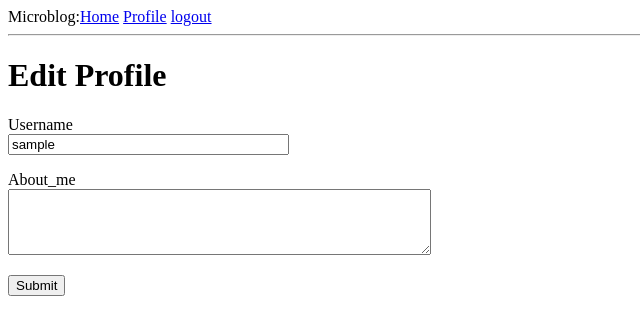
After one commit to Yuluer/flask_mircoblog, a Flask app: page /edit_profile in a window 1280 px wide. The commit adds this page. Shown: the top 335 px of the page, without its empty margins (0-640 px from the left). Run offline with Flask 2, Linux system fonts and the light colour scheme; the visitor is signed in with stand-in values (Sample User, id 1); data comes from the database, SQL or seed files in the repository.

Commit message:
user_info_finished

```diff
--- a/app/forms.py
+++ b/app/forms.py
@@ -2,6 +2,8 @@ from flask_wtf import FlaskForm#从flask_wtf包中导入FlaskForm类
 from wtforms import StringField,PasswordField,BooleanField,SubmitField#导入这些类
 from wtforms.validators import DataRequired,Email, EqualTo,ValidationError
 from app.models import User
+from wtforms import StringField, TextAreaField, SubmitField
+from wtforms.validators import DataRequired, Length
 
 class LoginForm(FlaskForm):
 	username = StringField('Username', validators=[DataRequired()])
@@ -27,3 +29,9 @@ class RegistrationForm(FlaskForm):
         user = User.query.filter_by(email=email.data).first()
         if user is not None:
             raise ValidationError('Please use a different email address.')
+
+
+class EditProfileForm(FlaskForm):
+	username = StringField('Username', validators=[DataRequired()])
+	about_me = TextAreaField('About_me', validators=[Length(min=0, max=140)])
+	submit = SubmitField('Submit')
--- a/app/models.py
+++ b/app/models.py
@@ -3,6 +3,7 @@ from flask_login import UserMixin
 from app import db
 from datetime import datetime
 from app import login
+from hashlib import md5
 
 @login.user_loader
 def load_user(id):
@@ -14,6 +15,8 @@ class User(UserMixin, db.Model):
 	email = db.Column(db.String(120), index=True, unique=True)
 	password_hash = db.Column(db.String(128))
 	posts = db.relationship('Post', backref='author', lazy='dynamic')
+	about_me = db.Column(db.String(140))
+	last_seen = db.Column(db.DateTime, default=datetime.utcnow)
 
 	def __repr__(self):
 		return '<User {}>'.format(self.username)
@@ -27,6 +30,11 @@ class User(UserMixin, db.Model):
 	def check_password(self, password):
 		return check_password_hash(self.password_hash, password)
 
+	def avatar(self, size):
+		digest = md5(self.email.lower().encode('utf-8')).hexdigest()
+		return 'https://www.gravatar.com/avatar/{}?d=identicon&s={}'.format(
+			digest, size)
+
 class Post(db.Model):
 	id = db.Column(db.Integer, primary_key=True)
 	body = db.Column(db.String(140))
--- a/app/routes.py
+++ b/app/routes.py
@@ -2,14 +2,20 @@ from werkzeug.urls import url_parse
 
 from app import ath,db
 from flask import render_template, flash, redirect, url_for,request
-from app.forms import LoginForm, RegistrationForm
+from app.forms import LoginForm, RegistrationForm, EditProfileForm
 from flask_login import current_user, login_user, logout_user, login_required
 from app.models import User
+from datetime import datetime
 
+
+@ath.before_request
+def before_request():
+    if current_user.is_authenticated:
+        current_user.last_seen = datetime.utcnow()
+        db.session.commit()
 
 @ath.route('/')
 @ath.route('/index',methods=['GET','POST'])
-@login_required
 def index():
 
 	posts = [  # 创建一个列表：帖子。里面元素是两个字典，每个字典里元素还是字典，分别作者、帖子内容。
@@ -61,3 +67,29 @@ def register():
         flash('Congratulations, you are now a registered user!')
         return redirect(url_for('login'))
     return render_template('register.html', title='Register', form=form)
+
+@ath.route('/user/<username>')
+@login_required
+def user(username):
+    user = User.query.filter_by(username=username).first_or_404()
+    posts = [
+        {'author':user, 'body':'Test post #1'},
+        {'author':user, 'body':'Test post #2'}
+    ]
+    return render_template('user.html', user=user, posts=posts)
+
+@ath.route('/edit_profile',methods=['GET','POST'])
+@login_required
+def edit_profile():
+    form = EditProfileForm()
+    if form.validate_on_submit():
+        current_user.username = form.username.data
+        current_user.about_me = form.about_me.data
+        db.session.commit()
+
+        flash('Your changes have been saved.')
+        return redirect(url_for('edit_profile'))
+    elif request.method == 'GET':
+        form.username.data = current_user.username
+        form.about_me.data= current_user.about_me
+    return render_template('edit_profile.html', title='Edit Profile', form=form)
--- /dev/null
+++ b/app/templates/_post.html
@@ -0,0 +1,6 @@
+<table>
+			<tr valign="top">
+				<td><img src="{{ post.author.avatar(36) }}"></td>
+				<td>{{ post.author.username }} says:<br>{{ post.body }}</td>
+			</tr>
+</table>
--- a/app/templates/base.html
+++ b/app/templates/base.html
@@ -13,6 +13,7 @@
                     {% if current_user.is_anonymous %}
                         <a href="{{ url_for('login') }}">login</a>
                     {% else %}
+                        <a href="{{ url_for('user', username=current_user.username) }}">Profile</a>
                         <a href="{{ url_for('logout') }}">logout</a>
                     {% endif %}
     </div>
--- /dev/null
+++ b/app/templates/edit_profile.html
@@ -0,0 +1,26 @@
+{% extends "base.html" %}
+
+{% block content %}
+	<h1>Edit Profile</h1>
+	<form action="", method="post">
+		{{ form.hidden_tag() }}
+		<p>
+			{{ form.username.label }}<br>
+			{{ form.username(size=32) }}<br>
+			{% for error in form.username.errors %}
+				<span style="color:red;">[{{ error }}]</span>
+			{% endfor %}
+		</p>
+
+		<p>
+			{{ form.about_me.label }}<br>
+			{{ form.about_me(cols=50, rows=4) }}<br>
+			{% for error in form.about_me.errors %}
+				<span style="color:red;">[{{ error }}]</span>
+			{% endfor %}
+		</p>
+		<p>
+			{{ form.submit() }}
+		</p>
+	</form>
+{% endblock %}
```
Also changed, not shown: app/templates/user.html (added, +29 -0 lines), migrations/versions/75d1b6b02c2f_new_field_in_user_model.py (added, +30 -0 lines).
